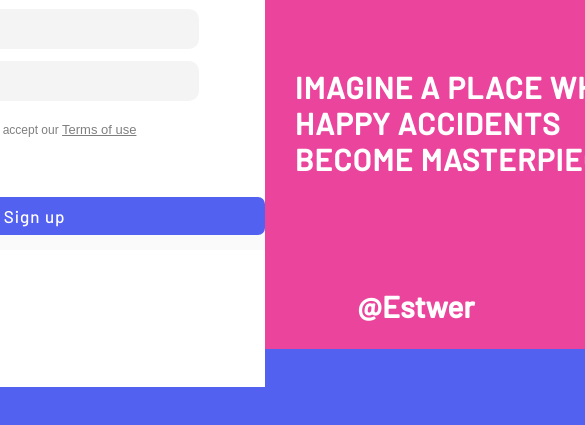
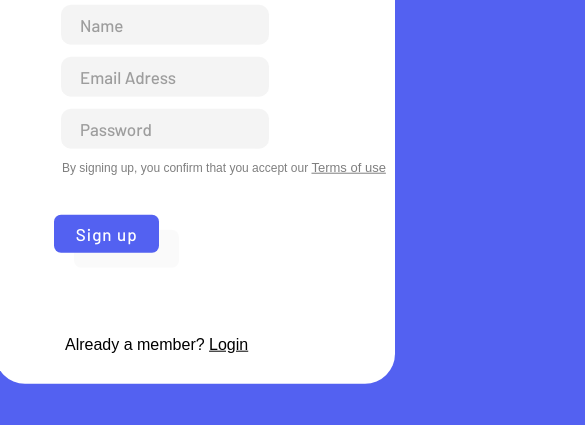
Before and after one commit to Estwer/Discord-login-page, a plain HTML site: page Discord Giriş/index.html in a window 390 px wide. Shown: the part 313-738 px from the top of the page, 585 px wide, since content can reach past the window. Drawn offline with Linux system fonts and the light colour scheme.

Commit message:
Update style.css

```diff
--- a/Discord Giriş/style.css
+++ b/Discord Giriş/style.css
@@ -11,9 +11,10 @@ body{
 }
 .container{
     display: flex;
-    justify-content: center;
-    align-items: center;
-    height: 100ch;
+    position: absolute;
+    left: 50%;
+    top: 50%;
+    transform: translate(-50%, -50%);
 
 }
 
@@ -42,9 +43,9 @@ body{
 }
 .sol-taraf{
     background-color: #fff;
-    height: 600px;
-    width: 600px;
-    border-radius:  7% 0 0 7%;
+    height: 65vh;
+    width: 40vw;
+    border-radius:  30px 0 0 30px;
     position: sticky;
 }
 .sol-taraf img{
@@ -58,7 +59,7 @@ body{
     font-size: 12px;
     opacity: 0.5;
     position: absolute;
-    bottom: 250px;
+    bottom: 38%;
     color: black;
 }
 .sol-taraf .solp1 a {
@@ -72,12 +73,11 @@ body{
     border: none;
     font-family: 'Barlow', sans-serif;
     letter-spacing: 1px;
-    margin-top: 30px;
-    width: 460px;
-
+    margin-top: 5%;
+    width: 27vw;
     background-color: rgb(83, 97, 241);
     color: #fff;
-    height: 38px;
+    height: 4.5vh;
     border-radius: 7px;
     box-shadow: 20px 15px  rgba(0, 0, 0, 0.020);
 }
@@ -95,10 +95,10 @@ body{
 /*? SAG TARAF BASLANGIC */
 .sag-taraf{
     background-color:rgb(235, 68, 157);
-    height: 62vh;
-    width: 45vh;
+    height: 65vh;
+    width: 22vw;
     position: sticky;
-    border-radius:  0% 7% 7% 0%;
+    border-radius:  0px 30px 30px 0px;
 }
 .sag-taraf img{
     margin: 70px;
@@ -111,7 +111,7 @@ body{
 .sag-taraf .byk{
     font-family: 'Barlow', sans-serif;
     font-size: 30px;
-    width: 370px;
+    max-width: 30vw;
     color: white;
     letter-spacing: 1px;
     margin-left: 30px;
@@ -125,8 +125,41 @@ body{
     font-family: 'Barlow', sans-serif;
     align-items: center;
     position: absolute;
-    right: 170px;
-    bottom: 25px;
+    left: 29%;
+    bottom: 5%;
     font-weight: bolder;
+
 }
 /*? SAG TARAF BITIS */
+
+/*? RESPONSİVE */
+@media screen and (max-width:1150px){
+    .sag-taraf .byk{
+        font-size: 25px;
+    }
+}
+
+@media screen and (max-width:1000px){
+    .sag-taraf .byk{
+        font-size: 20px;
+    }
+}
+
+@media screen and (max-width:900px){
+    .sag-taraf{
+        display: none;
+    }
+    .sol-taraf{
+        border-radius:  30px ;
+    }
+
+    .sol-taraf .solp1{
+        padding-right:5px ;
+    }
+}
+
+@media screen and (max-width:700px){
+    .sol-taraf{
+        padding-right: 400px ;
+    }
+}
```
